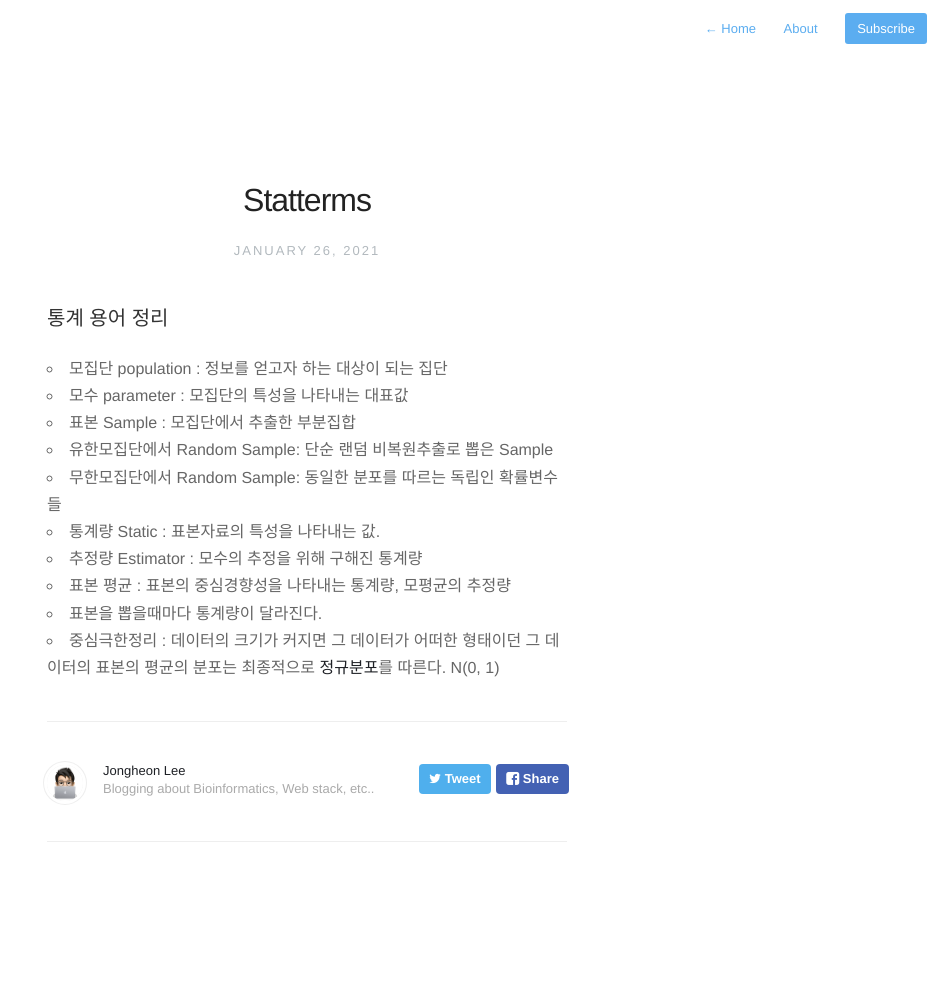
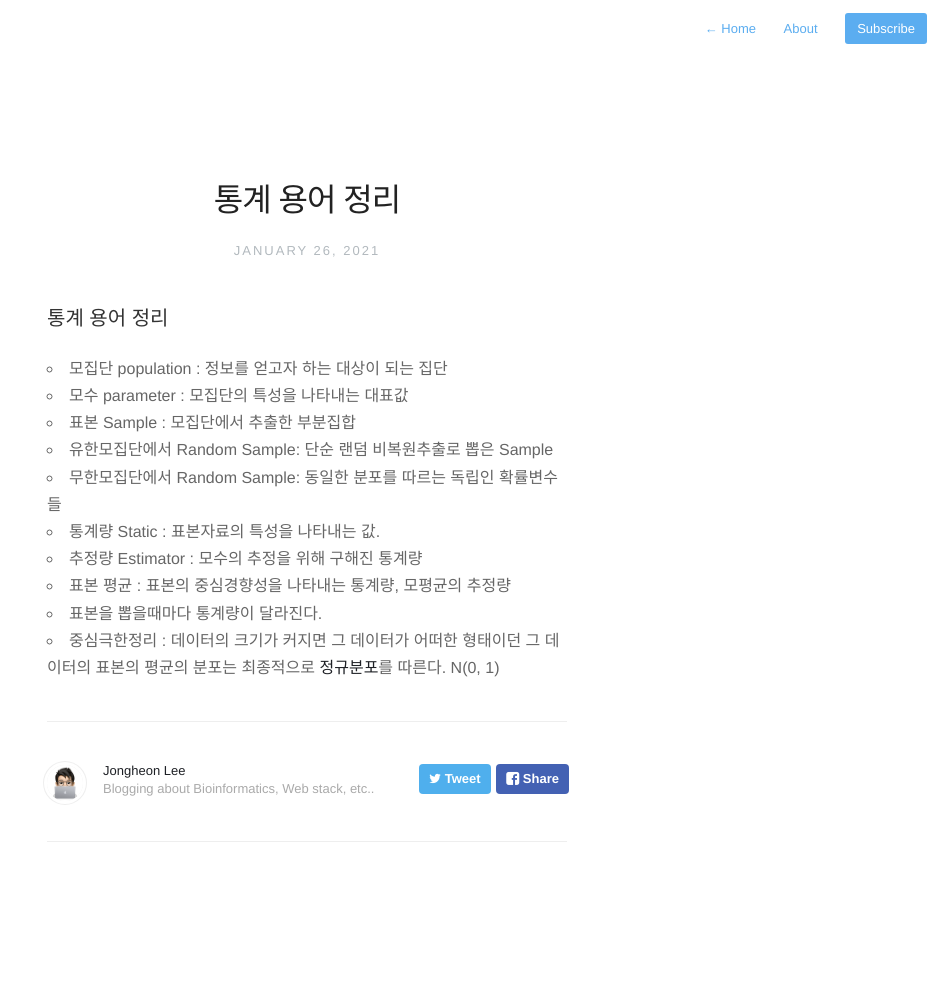
Before and after one commit to martinuslee/martinuslee.github.io, a Jekyll site: the page built from _posts/2021-01-26-statterms.md, in a window 1280 px wide. Shown: the whole page, without its empty margins (333-1280 px from the left). Built offline with Jekyll 4.4.1, drawn with Linux system fonts in a browser that asks for light colours; nearby versions of some CDN libraries.

Commit message:
Update 2021-01-26-statterms.md

```diff
--- a/_posts/2021-01-26-statterms.md
+++ b/_posts/2021-01-26-statterms.md
@@ -1,3 +1,10 @@
+---
+title:  "통계 용어 정리"
+date:   2021-01-26 10:18:00
+description: 헷갈리는 통계 용어
+---
+
+
 ### 통계 용어 정리
 
 + 모집단 population : 정보를 얻고자 하는 대상이 되는 집단
```
